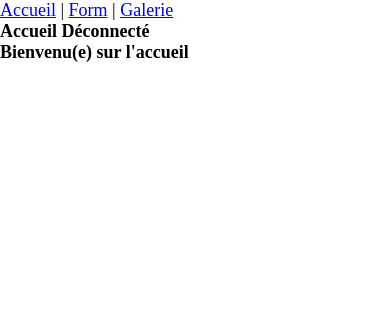
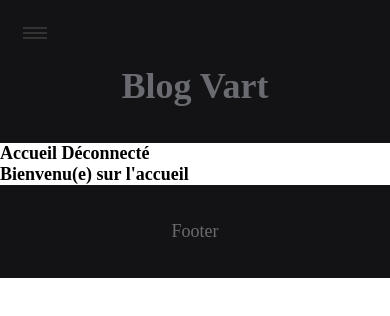
Before and after one commit to BoutinL/blog-vart, a Vue app: page / in a window 390 px wide. Shown: the top 316 px of the page. Built offline with nearby package versions, Linux system fonts and the light colour scheme.

Commit message:
header responsive

```diff
--- a/src/App.vue
+++ b/src/App.vue
@@ -1,10 +1,22 @@
 <template>
+<header class="header">
   <nav>
-    <router-link to="/">Accueil</router-link> |
-    <router-link to="/form">Form</router-link> |
+              <input class="menu-bouton" type="checkbox" id="menu-bouton" />
+    <label class="menu-icone" for="menu-bouton"><span class="nav-icone"></span></label>
+    <h1 class="titre">Blog Vart</h1>
+    <ul class="menu">
+      <router-link to="/">Accueil</router-link>
       <router-link to="/galerie">Galerie</router-link>
+      <router-link to="/inscription">Inscription</router-link>
+      <router-link to="/connexion">Connexion</router-link>
+    </ul>
   </nav>
+</header>
 <router-view/>
+<footer class="footer">
+  <span>Footer</span>
+</footer>
+
 </template>
 
 <style>
@@ -14,4 +26,163 @@
   padding: 0;
   font-size: 18px;
 }
+
+a{
+  color: #6A6B70;
+  border-radius: 8px;
+}
+
+.titre{
+  color: #6A6B70;
+  text-align: center;
+  font-size: 2rem;
+  padding-bottom: 2rem;
+}
+
+  /* header */
+
+.header {
+    background-color: #131316;
+    color: #6A6B70;
+}
+
+.footer {
+    background-color: #131316;
+    color: #6A6B70;
+    text-align: center;
+    padding: 2rem;
+}
+
+.header h1::before {
+    display: block;
+    text-align: center;
+    font-size: 1rem;
+    padding-top: 1rem;
+}
+
+.header ul {
+  padding: 0;
+  display: flex;
+  justify-content: space-between;
+  flex-direction: column;
+  list-style: none;
+  overflow: hidden;
+  background-color: #1C1C21;
+}
+
+.header ul a {
+    display: block;
+    text-decoration: none;
+    margin: 1rem;
+}
+
+  /* menu */
+
+.header .menu {
+    max-height: 0;
+    transition: max-height .5s ease-out;
+}
+
+  /* menu icone */
+
+.header .menu-icone {
+    cursor: pointer;
+    display: block;
+    padding: 1.75rem 1.25rem;
+    position: relative;
+    user-select: none;
+}
+
+.header .menu-icone .nav-icone { /* Définit le span initial */
+    background: #333;
+    display: block;
+    height: 2px;
+    position: relative;
+    width: 1.375rem;
+}
+
+.header .menu-icone .nav-icone:before,
+.header .menu-icone .nav-icone:after { /* Définit les spans ajoutés */
+    background: #333;
+    content: '';
+    display: block;
+    height: 100%;
+    position: absolute;
+    transition: all .2s ease-out;
+    width: 100%;
+}
+
+/* Placer les span au-dessus et au-dessous du span initial */
+.header .menu-icone .nav-icone:before {
+    top: -5px;
+}
+
+.header .menu-icone .nav-icone:after {
+    top: 5px;
+}
+
+  /* menu bouton */
+
+.header .menu-bouton {
+    display: none;
+}
+
+.header .menu-bouton:checked ~ .menu {
+    max-height: 15rem; /* définit la taille du conteneur des liens*/
+}
+
+.header .menu-bouton:checked ~ .menu-icone .nav-icone {
+    background: transparent;/* Fait disparaître le span initial*/
+}
+
+.header .menu-bouton:checked ~ .menu-icone .nav-icone:before {
+    transform: rotate(-45deg); /* fait pivoter le span before de 45 degrès ver la gauche*/
+}
+
+.header .menu-bouton:checked ~ .menu-icone .nav-icone:after {
+    transform: rotate(45deg);/* fait pivoter le span after de 45 degrès ver la droite*/
+}
+
+.header .menu-bouton:checked ~ .menu-icone .nav-icone:before,
+.header .menu-bouton:checked ~ .menu-icone .nav-icone:after {
+    top: 0; /* Déplace les span pour les superposer */
+}
+
+/* 48rem = 768px qui est la résolution min des écran pc*/
+
+@media (min-width: 48rem) {
+    .header {
+        display: flex;
+        justify-content: space-between;
+        align-items: center;
+            padding: 2rem;
+    }
+    .header h1::before {
+        padding: 1.25rem 1.875rem;
+    }
+    .header ul {
+        margin: 0;
+        padding: 0;
+        list-style: none;
+        overflow: hidden;
+        display: flex;
+        flex-direction: row;
+    }
+    .header li {
+        float: left;
+    }
+    .header li a {
+        padding: 1.25rem 1.875rem;
+        border-right: 1px solid #f4f4f4;
+    }
+    .header .menu {
+        clear: none;
+        float: right;
+        max-height: none;
+    }
+    .header .menu-icone {
+        display: none;
+    }
+}
+
 </style>
--- a/src/components/Inscription.vue
+++ /dev/null
@@ -1,39 +0,0 @@
-<template>
-  <form class="form-inscription">
-    <fieldset>
-      <h1>Inscription</h1>
-      <label>
-        <span>Nom</span>
-        <input type="text" name="firstname">
-      </label>
-      <label>
-        <span>Prénom</span>
-        <input type="text" name="lastname">
-      </label>
-      <label>
-        <span>Nom d'utilisateur</span>
-        <input type="text" name="username" required>
-      </label>
-      <label>
-        <span>Mot de passe</span>
-        <input type="password" name="pass" required>
-      </label>
-      <label>
-        <span>Confirmation du mot de passe</span>
-        <input type="password" name="repass" required>
-      </label>
-      <input type="submit" name="submit" value="S'inscrire" class="btn-submit">
-      <span>Déja inscrit ?<a href="index.php">Se connecter</a></span>
-    </fieldset>
-  </form>
-</template>
-
-<script>
-export default {
-  name: 'Inscription',
-}
-</script>
-
-<style scoped>
-
-</style>
--- a/src/router/index.js
+++ b/src/router/index.js
@@ -1,7 +1,8 @@
 import { createRouter, createWebHashHistory } from 'vue-router'
 import AccueilView from '../views/AccueilView.vue'
-import FormView from '../views/FormView.vue'
 import GalerieView from '../views/GalerieView.vue'
+import InscriptionView from '../views/InscriptionView.vue'
+import ConnexionView from '../views/ConnexionView.vue'
 
 const routes = [
   {
@@ -10,14 +11,19 @@ const routes = [
     component: AccueilView
   },
   {
-    path: '/form',
-    name: 'form',
-    component: FormView
-  },
-  {
     path: '/galerie',
     name: 'galerie',
     component: GalerieView
+  },
+  {
+    path: '/inscription',
+    name: 'inscription',
+    component: InscriptionView
+  },
+  {
+    path: '/connexion',
+    name: 'connexion',
+    component: ConnexionView
   }
 ]
 
--- a/src/components/Connexion.vue
+++ b/src/views/ConnexionView.vue
@@ -18,10 +18,18 @@
 
 <script>
 export default {
-    name: 'Connexion',
+    name: 'ConnexionView',
+    data() {
+        return {
+
+        }
+    },
+    methods:{
+
+    }
 }
 </script>
 
-<style scoped>
+<style>
 
 </style>
--- a/src/views/FormView.vue
+++ /dev/null
@@ -1,36 +0,0 @@
-<template>
-    <div class="form">
-        <Inscription />
-        <Connexion />
-    </div>
-</template>
-
-<script>
-import Inscription from '@/components/Inscription.vue'
-import Connexion from '@/components/Connexion.vue'
-
-export default {
-    name: 'FormView',
-    components: {
-        Inscription,
-        Connexion,
-    },
-    data() {
-        return {
-            connexionStatus : false ,
-            inscriptionStatus : false ,
-        }
-    },
-    methods:{
-        displayForm(status){
-            if(status == true) {
-                connexionStatus = !connexionStatus;
-                inscriptionStatus = false;
-            } else if (status == false) {
-                inscriptionStatus = !inscriptionStatus;
-                connexionStatus = false;
-            }
-        }
-    }
-}
-</script>
--- /dev/null
+++ b/src/views/InscriptionView.vue
@@ -0,0 +1,47 @@
+<template>
+    <form class="form-inscription">
+    <fieldset>
+        <h1>Inscription</h1>
+        <label>
+        <span>Nom</span>
+        <input type="text" name="firstname">
+        </label>
+        <label>
+        <span>Prénom</span>
+        <input type="text" name="lastname">
+        </label>
+        <label>
+        <span>Nom d'utilisateur</span>
+        <input type="text" name="username" required>
+        </label>
+        <label>
+        <span>Mot de passe</span>
+        <input type="password" name="pass" required>
+        </label>
+        <label>
+        <span>Confirmation du mot de passe</span>
+        <input type="password" name="repass" required>
+        </label>
+        <input type="submit" name="submit" value="S'inscrire" class="btn-submit">
+        <span>Déja inscrit ?<a href="index.php">Se connecter</a></span>
+    </fieldset>
+</form>
+</template>
+
+<script>
+export default {
+    name: 'InscriptionView',
+    data() {
+        return {
+
+        }
+    },
+    methods:{
+
+    }
+}
+</script>
+
+<style>
+
+</style>
```
Lines whose indentation alone changed are shown as unchanged.
